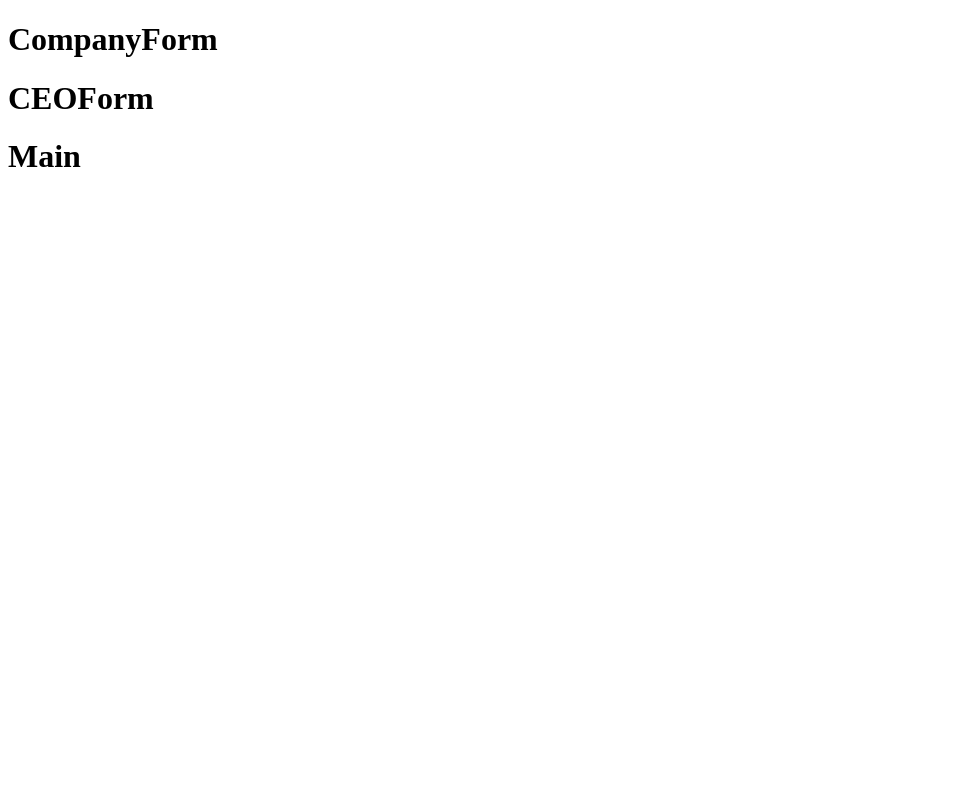
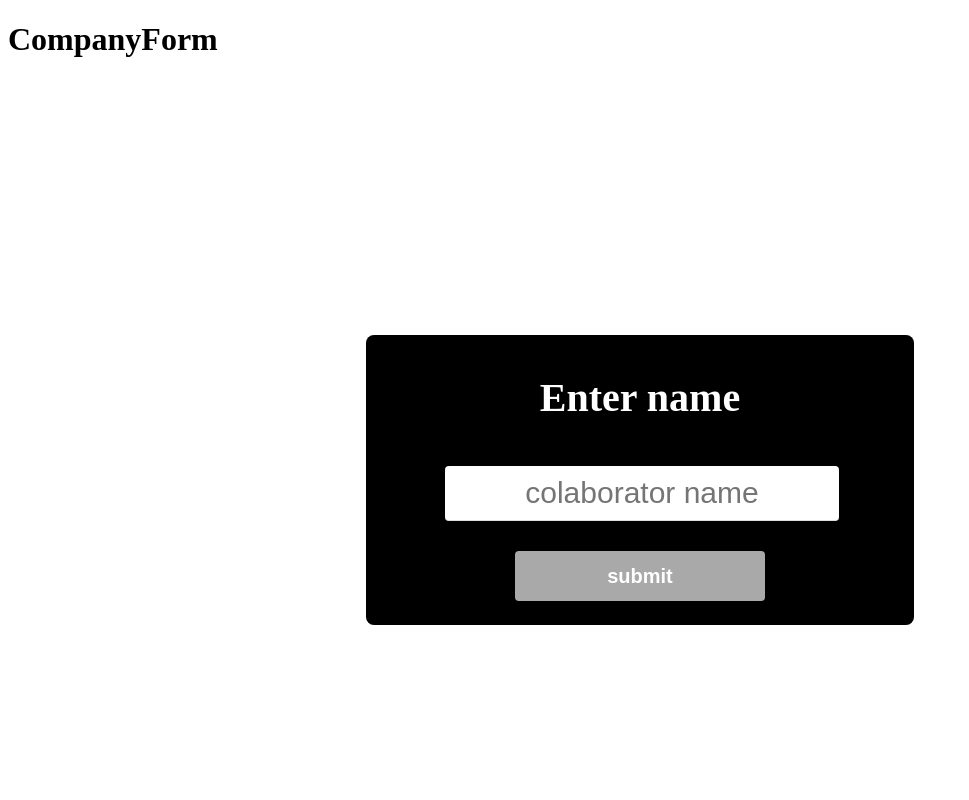
Before and after one commit to valevassallo/organization-chart, a React (Create React App) app: page / in a window 1280 px wide. Shown: the top 800 px of the page, without its empty margins (0-969 px from the left). Built offline with nearby package versions, Linux system fonts and the light colour scheme.

Commit message:
Create colaborator form component

```diff
--- a/package.json
+++ b/package.json
@@ -3,6 +3,8 @@
   "version": "0.1.0",
   "private": true,
   "dependencies": {
+    "@emotion/core": "^10.0.10",
+    "@emotion/styled": "^10.0.11",
     "react": "^16.8.6",
     "react-dom": "^16.8.6",
     "react-scripts": "3.0.1"
--- a/src/components/CEOForm.js
+++ b/src/components/CEOForm.js
@@ -1,7 +1,93 @@
 import React from "react";
+import styled from '@emotion/styled'
 
-function CEOForm() {
-  return <h1>CEOForm</h1>;
+
+
+function ColaboratorForm({ setName }) {
+
+  const ColaboratorForm = styled.form`
+  display: flex;
+  align-items: center;
+  justify-content: center;
+  width: 100%;
+  height: 100vh;`;
+
+  const Header = styled.h1`
+    text-align: center;
+    margin: 15px;
+    font-size: 40px;
+    color: white;
+    font-weight: bolder;
+  `;
+
+    const FormInput = styled.form`
+    display: flex;
+    flex-direction: column;
+    align-items: center;
+    justify-content: center;
+    width: 500px;
+    padding: 1.5em;
+    background: black;
+    border-radius: 0.5em;`
+
+    const InputName = styled.input`
+    margin: 1em 0;
+    font-size: 30px;
+    padding-top: 10px;
+    padding-bottom: 10px;
+    border-radius: 4px;
+    outline: none;
+    border: none;
+    border-bottom: 1px solid #ddd;
+    width: 100%;
+    text-align: center;
+    &:focus {
+      border: 1px solid red;
+    }
+    `;
+
+    const SubmitName = styled.input`
+    line-height: 1.5em;
+    background: darkgray;
+    border: none;
+    color: white;
+    font-size: 20px;
+    font-weight: bold;
+    padding: 0.5em;
+    cursor: pointer;
+    border-radius: 0.25rem;
+    text-align: center;
+    width: 50%;`;
+
+    function handleSubmit(event) {
+      event.preventDefault();
+      setName(event.target.elements.company.value);
+    }
+
+    return (
+        <ColaboratorForm>
+          <FormInput onSubmit={handleSubmit}>
+            <Header>Enter name</Header>
+            <label htmlFor="my_user" aria-label="write your user">
+            <InputName
+            aria-label=""
+              id="my_user"
+              name="user"
+              type="text"
+              placeholder="colaborator name"
+            />
+            </label>
+          <SubmitName
+            type="submit"
+            value="submit"
+          />
+          </FormInput>
+        </ColaboratorForm>
+
+      );
 }
 
-export default CEOForm;
+
+
+
+export default ColaboratorForm;
```
Also changed, not shown: 1 other file (tests, documents, lock files or other folders).
